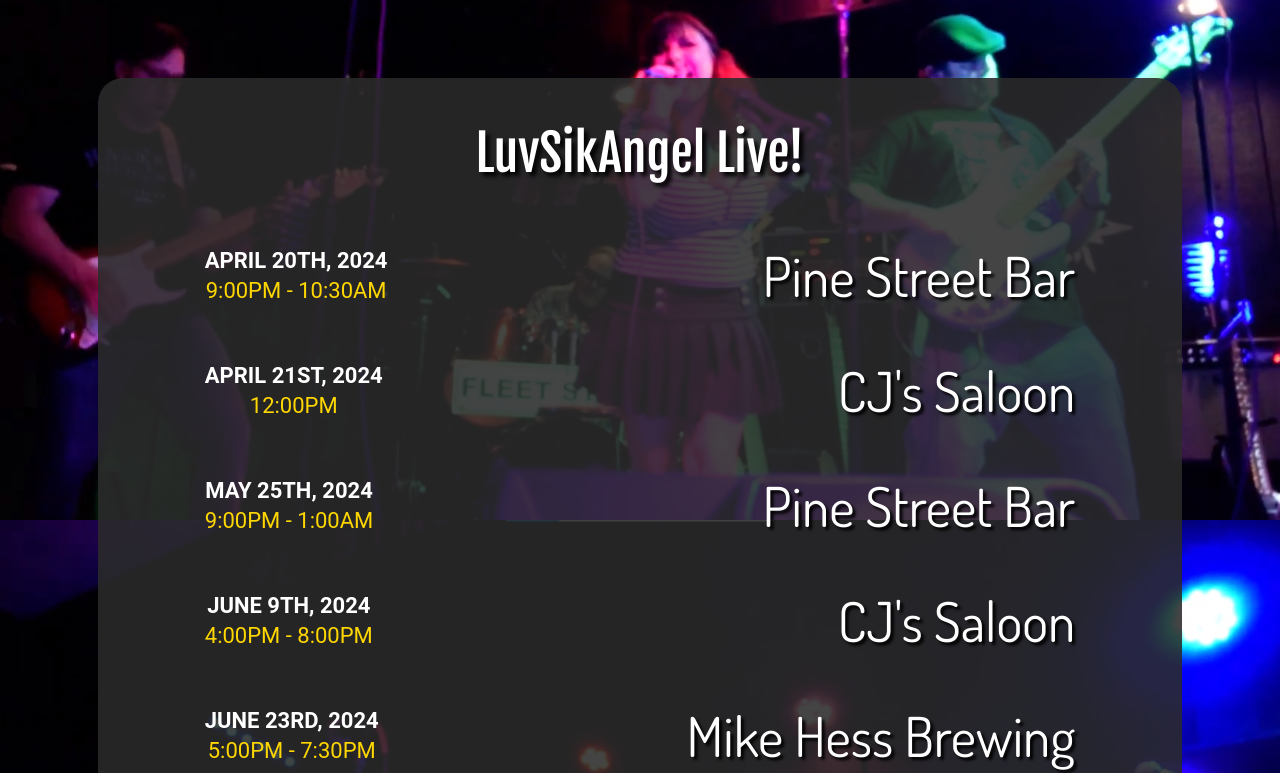
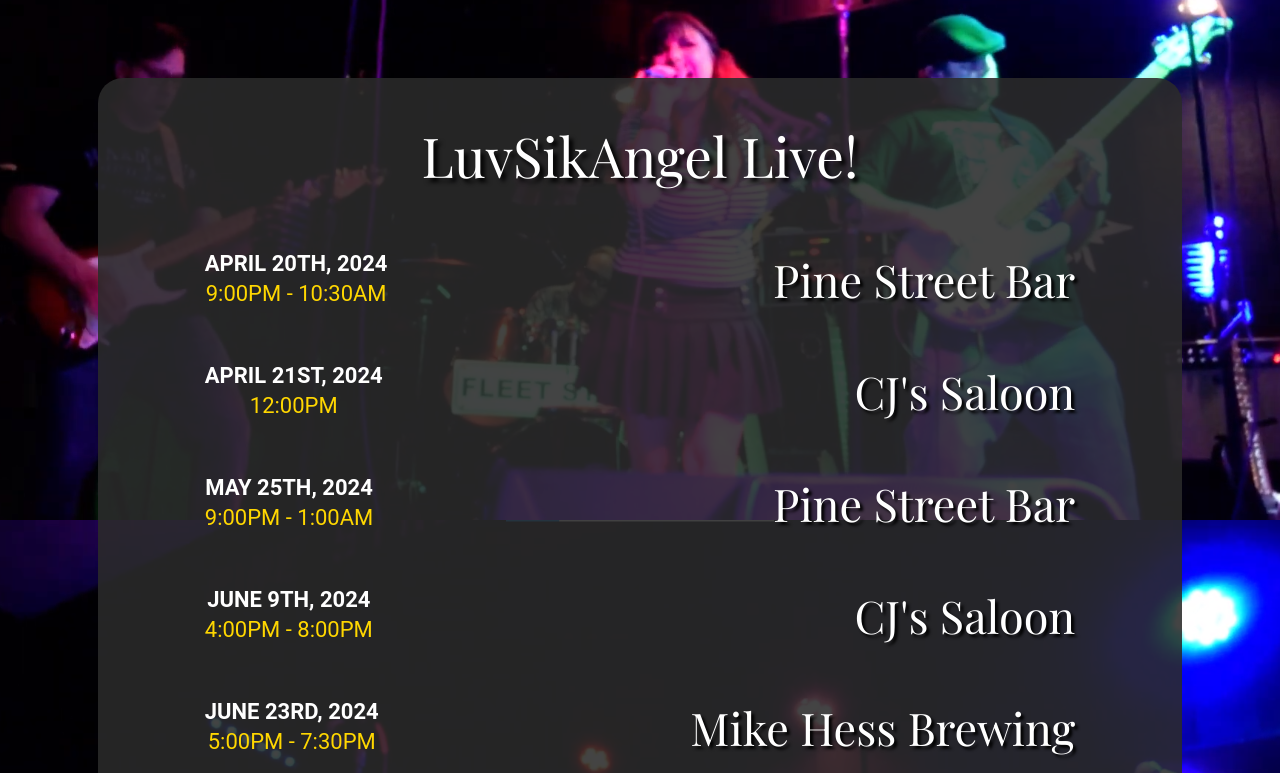
Before and after one commit to NickGentryBJJ/LuvSikReact, a React (Create React App) app: page / in a window 1280 px wide. Shown: the part 1080-1853 px from the top of the page. Built offline with nearby package versions, Linux system fonts and the light colour scheme.

Commit message:
adjusted fonts in showIndex

```diff
--- a/public/index.html
+++ b/public/index.html
@@ -40,6 +40,11 @@
     <link rel="preconnect" href="https://fonts.gstatic.com">
     <link href="https://fonts.googleapis.com/css2?family=Anton&display=swap" rel="stylesheet">
 
+
+    <!-- font-family: 'Playfair Display', serif; -->
+    <link href="https://fonts.googleapis.com/css2?family=Playfair+Display&display=swap" rel="stylesheet">
+
+
     <title>LuvSikAngel</title>
     <link rel="apple-touch-icon" sizes="180x180" href="%PUBLIC_URL%/favicon/apple-touch-icon.png">
     <link rel="icon" type="image/png" sizes="32x32" href="%PUBLIC_URL%/favicon/favicon-32x32.png">
--- a/src/Components/Shows/ShowIndex/ShowIndex.css
+++ b/src/Components/Shows/ShowIndex/ShowIndex.css
@@ -18,8 +18,8 @@
 .show-title {
     margin-top: 20px;
     margin-bottom: 40px;
-    font-family: 'Fjalla One', sans-serif;
-    font-size: 50px;
+    font-family: 'Playfair Display', serif;
+    font-size: 55px;
     color: #fff;
     text-shadow: 4px 4px 4px black;
 }
--- a/src/Components/Shows/ShowIndexItem/ShowIndexItem.css
+++ b/src/Components/Shows/ShowIndexItem/ShowIndexItem.css
@@ -24,17 +24,14 @@
 .maps-link{
     text-decoration: none;
 }
-.venue {
-    font-family: 'Roboto', sans-serif;
-}
 .location {
     display: flex;
     align-items: center;
-    font-family: 'Dosis', sans-serif;
-    font-size: 55px;
+    font-size: 45px;
     color: #fff;
     text-shadow: 3px 3px 3px black;
     transition: color 0.3s ease;
+    font-family: 'Playfair Display', serif;
 }
 .location:hover {
     color: #ffd700;
```
